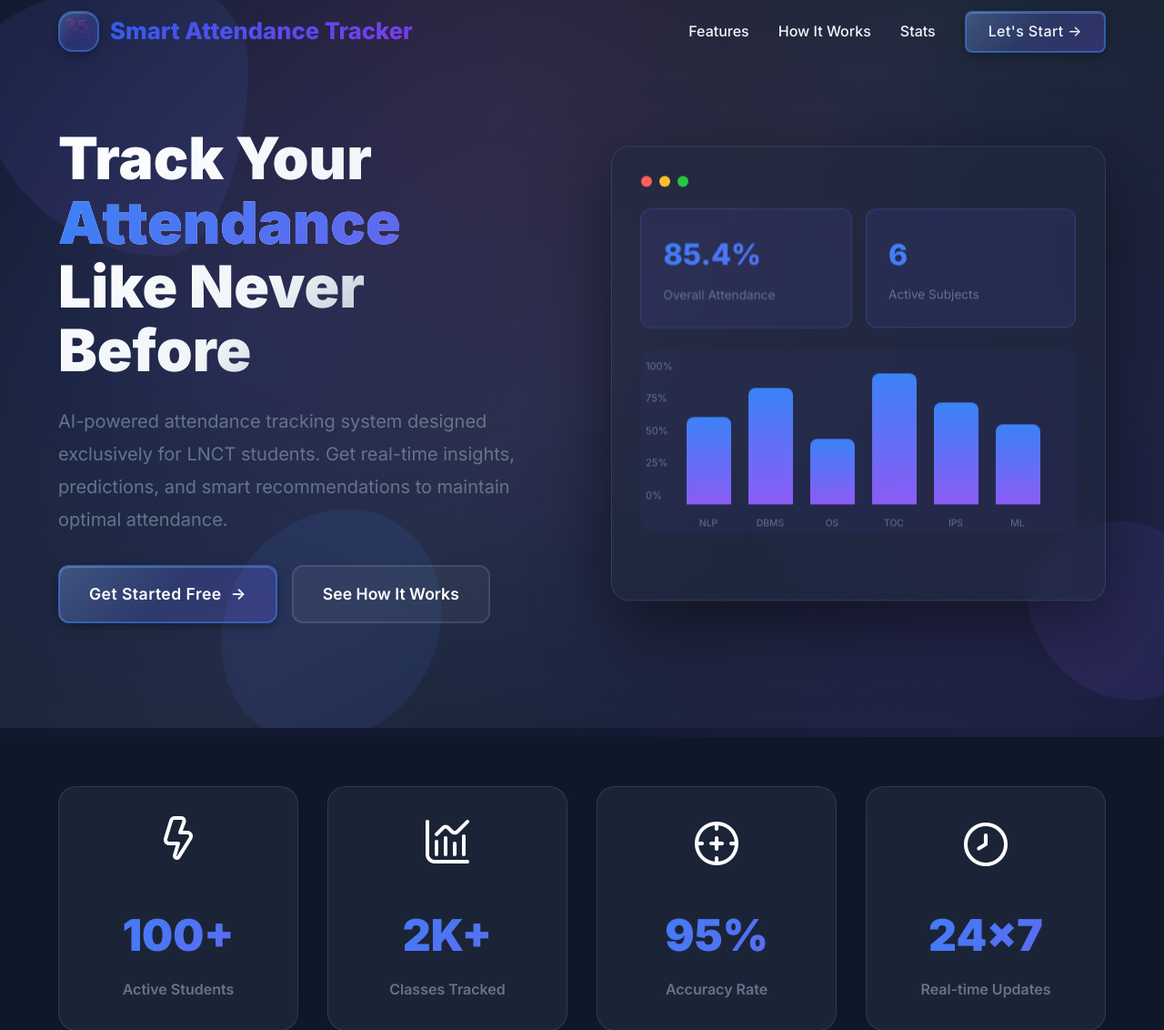
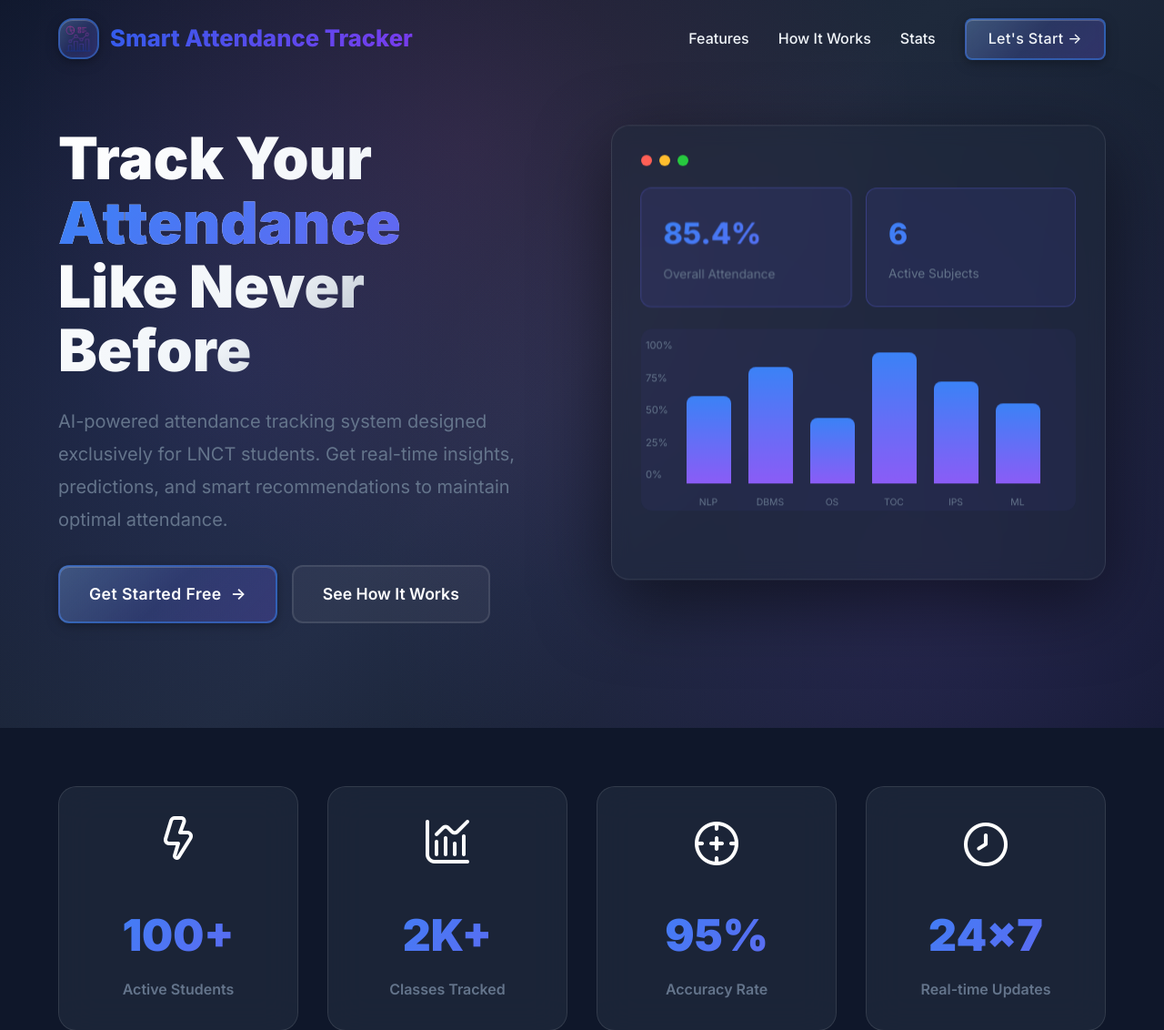
Before and after one commit to thekaushal01/Smart-Attendance-Tracker, a Flask app: page / in a window 1280 px wide. Shown: the top 1132 px of the page at 91% size. Run offline with Flask 3, Linux system fonts and the light colour scheme; some libraries are stand-ins or nearby versions.

Commit message:
Refine landing page styles and scripts for improved performance and clarity.

```diff
--- a/templates/frontend/landing.css
+++ b/templates/frontend/landing.css
@@ -31,7 +31,7 @@ body {
     min-height: 100vh;
 }
 
-/* ===== ANIMATED BACKGROUND ===== */
+/* Animated Background — the fixed dark gradient behind everything, gives the page that deep space feel */
 .animated-bg {
     position: fixed;
     top: 0;
@@ -53,94 +53,31 @@ body {
         radial-gradient(circle at 20% 50%, rgba(99, 102, 241, 0.15) 0%, transparent 50%),
         radial-gradient(circle at 80% 80%, rgba(139, 92, 246, 0.15) 0%, transparent 50%),
         radial-gradient(circle at 40% 20%, rgba(236, 72, 153, 0.1) 0%, transparent 50%);
-    animation: bgShift 20s ease infinite;
 }
 
-@keyframes bgShift {
-    0%, 100% { transform: translate(0, 0) scale(1); }
-    33% { transform: translate(50px, -30px) scale(1.1); }
-    66% { transform: translate(-30px, 50px) scale(0.95); }
-}
-
-.floating-shapes {
-    position: absolute;
-    width: 100%;
-    height: 100%;
-    overflow: hidden;
-    pointer-events: none;
-}
-
-.shape {
-    position: absolute;
-    opacity: 0.1;
-    animation: float 20s infinite ease-in-out;
-}
-
-.shape:nth-child(1) {
-    width: 300px;
-    height: 300px;
-    background: linear-gradient(135deg, var(--primary), var(--secondary));
-    border-radius: 30% 70% 70% 30% / 30% 30% 70% 70%;
-    top: 10%;
-    left: -10%;
-    animation-delay: 0s;
-    animation-duration: 25s;
-}
-
-.shape:nth-child(2) {
-    width: 200px;
-    height: 200px;
-    background: linear-gradient(135deg, var(--secondary), var(--accent));
-    border-radius: 63% 37% 54% 46% / 55% 48% 52% 45%;
-    top: 60%;
-    right: -5%;
-    animation-delay: -7s;
-    animation-duration: 20s;
-}
-
-.shape:nth-child(3) {
-    width: 250px;
-    height: 250px;
-    background: linear-gradient(135deg, var(--accent), var(--primary));
-    border-radius: 41% 59% 41% 59% / 41% 59% 41% 59%;
-    bottom: 10%;
-    left: 20%;
-    animation-delay: -14s;
-    animation-duration: 30s;
-}
-
-@keyframes float {
-    0%, 100% {
-        transform: translate(0, 0) rotate(0deg);
-    }
-    25% {
-        transform: translate(100px, -100px) rotate(90deg);
-    }
-    50% {
-        transform: translate(200px, 50px) rotate(180deg);
-    }
-    75% {
-        transform: translate(-50px, 100px) rotate(270deg);
-    }
-}
-
-/* ===== NAVIGATION ===== */
+/* Navigation — fixed top navbar that turns into a floating glass pill once you start scrolling */
 nav {
     position: fixed;
     top: 0;
     left: 0;
     right: 0;
     z-index: 1000;
-    padding: 0.75rem 5%;
-    transition: all 0.3s ease;
+    padding: 1.25rem 5%;
+    transition: padding 0.35s ease;
     background: transparent;
 }
 
 nav.scrolled {
-    background: rgba(15, 23, 42, 0.98);
-    backdrop-filter: blur(20px) saturate(180%);
-    box-shadow: 0 4px 30px rgba(0, 0, 0, 0.5);
-    border-bottom: 1px solid rgba(99, 102, 241, 0.2);
+    padding: 0.75rem 3%;
+}
+
+nav.scrolled .logo-icon {
+    width: clamp(2rem, 5vw, 2.375rem);
+    height: clamp(2rem, 5vw, 2.375rem);
+}
+
+nav.scrolled .logo {
+    font-size: clamp(0.9rem, 3.5vw, 1.35rem);
 }
 
 .nav-container {
@@ -150,6 +87,27 @@ nav.scrolled {
     justify-content: space-between;
     align-items: center;
     position: relative;
+    border-radius: 0;
+    padding: 0;
+    background: transparent;
+    transition:
+        background 0.35s ease,
+        box-shadow 0.35s ease,
+        border-radius 0.35s ease,
+        padding 0.35s ease,
+        max-width 0.35s ease,
+        border-color 0.35s ease;
+    will-change: background, border-radius;
+}
+
+nav.scrolled .nav-container {
+    background: rgba(15, 23, 42, 0.75);
+    backdrop-filter: blur(20px) saturate(180%);
+    -webkit-backdrop-filter: blur(20px) saturate(180%);
+    box-shadow: 0 8px 32px rgba(0, 0, 0, 0.4), 0 0 0 1px rgba(99, 102, 241, 0.2);
+    border-radius: 1rem;
+    padding: 0.5rem 1.5rem;
+    max-width: 960px;
 }
 
 .logo {
@@ -164,7 +122,7 @@ nav.scrolled {
     background-clip: text;
     text-decoration: none;
     z-index: 1001;
-    transition: all 0.3s ease;
+    transition: font-size 0.35s ease, transform 0.3s ease;
     position: relative;
 }
 
@@ -189,15 +147,13 @@ nav.scrolled {
     padding: 0.375rem;
     position: relative;
     flex-shrink: 0;
-    transition: all 0.4s cubic-bezier(0.4, 0, 0.2, 1);
+    transition: width 0.35s ease, height 0.35s ease, transform 0.4s cubic-bezier(0.4, 0, 0.2, 1), box-shadow 0.3s ease;
     border: 2px solid rgba(59, 130, 246, 0.5);
     box-shadow:
         0 0.125rem 0.5rem rgba(0, 0, 0, 0.2),
         0 0.25rem 1rem rgba(0, 0, 0, 0.15),
         inset 0 1px 0 rgba(255, 255, 255, 0.2);
 }
-
-
 
 .logo-icon::after {
     content: '';
@@ -295,9 +251,7 @@ nav.scrolled {
     width: 100%;
 }
 
-
-
-/* ===== HERO SECTION ===== */
+/* Hero Section — the big first thing you see when you land on the page, headline + mockup side by side */
 .hero {
     min-height: 100vh;
     display: flex;
@@ -313,7 +267,7 @@ nav.scrolled {
     display: grid;
     grid-template-columns: 1fr;
     gap: clamp(2rem, 5vw, 4rem);
-    align-items: center;
+    align-items: start;
 }
 
 .hero-text {
@@ -340,10 +294,6 @@ nav.scrolled {
         opacity: 1;
         transform: translateY(0);
     }
-}
-
-.hero-badge {
-    display: none;
 }
 
 h1 {
@@ -456,8 +406,6 @@ h1 {
     transform: translateY(0) scale(0.98);
 }
 
-
-
 .btn-secondary {
     background: rgba(255, 255, 255, 0.05);
     color: var(--white);
@@ -487,9 +435,11 @@ h1 {
     width: 60%;
 }
 
-/* ===== HERO VISUAL ===== */
+/* Hero Visual — the dashboard mockup card on the right side, stays sticky as you scroll down */
 .hero-visual {
-    position: relative;
+    position: sticky;
+    top: 6rem;
+    align-self: start;
     animation: fadeInRight 1s ease-out;
 }
 
@@ -653,7 +603,7 @@ h1 {
     }
 }
 
-/* ===== STATS SECTION ===== */
+/* Stats Section — the four quick-glance numbers that show how many students, classes, and uptime we have */
 .stats-section {
     padding: clamp(3rem, 8vw, 4rem) 5%;
     position: relative;
@@ -696,8 +646,6 @@ h1 {
     }
 }
 
-
-
 .stat-icon {
     font-size: clamp(2rem, 4vw, 3rem);
     margin-bottom: clamp(0.75rem, 2vw, 1rem);
@@ -731,7 +679,7 @@ h1 {
     font-size: clamp(0.875rem, 2vw, 1rem);
 }
 
-/* ===== FEATURES SECTION (STACKING CARDS) ===== */
+/* Features Section — stacking cards that each highlight one core feature of the app */
 .features-section {
     padding: clamp(4rem, 10vw, 6rem) 5%;
     position: relative;
@@ -854,7 +802,7 @@ h1 {
     line-height: 1.8;
 }
 
-/* ===== HOW IT WORKS ===== */
+/* How It Works — three simple steps walking the user through login, fetch, and insights */
 .how-it-works {
     padding: clamp(4rem, 10vw, 6rem) 5%;
     background: rgba(30, 41, 59, 0.3);
@@ -940,7 +888,7 @@ h1 {
     line-height: 1.8;
 }
 
-/* ===== CTA SECTION ===== */
+/* CTA Section — the final push to get the user to actually click and open the app */
 .cta-section {
     padding: clamp(4rem, 12vw, 8rem) 5%;
     text-align: center;
@@ -996,7 +944,7 @@ h1 {
     margin-bottom: clamp(1.5rem, 3vw, 2rem);
 }
 
-/* ===== FOOTER ===== */
+/* Footer — just the links and copyright line at the very bottom, nothing fancy */
 footer {
     padding: clamp(2rem, 5vw, 3rem) 5%;
     border-top: 1px solid rgba(255, 255, 255, 0.1);
@@ -1031,7 +979,7 @@ footer {
     font-size: clamp(0.8rem, 1.5vw, 0.9rem);
 }
 
-/* ===== SCROLL ANIMATIONS ===== */
+/* Scroll Animations — elements start hidden and fade in once they enter the viewport */
 .reveal {
     opacity: 0;
     transform: translateY(50px);
@@ -1043,7 +991,7 @@ footer {
     transform: translateY(0);
 }
 
-/* ===== RESPONSIVE - MOBILE FIRST ===== */
+/* Responsive - Mobile First — layout adjustments for every screen size, starting from the smallest */
 @media (max-width: 480px) {
     :root {
         font-size: 14px;
@@ -1223,6 +1171,9 @@ footer {
 
     .hero-visual {
         order: -1;
+        position: relative;
+        top: auto;
+        align-self: auto;
     }
 
     .step::after {
@@ -1271,7 +1222,7 @@ footer {
     }
 }
 
-/* Accessibility: Reduced motion support */
+/* Accessibility — tones down all animations for users who prefer reduced motion */
 @media (prefers-reduced-motion: reduce) {
     *,
     *::before,
@@ -1297,8 +1248,6 @@ footer {
         transform: none;
     }
 
-    .shape,
-    .animated-bg::before,
     .stat-icon,
     .dashboard-mockup,
     .chart-bar {
@@ -1315,7 +1264,7 @@ footer {
     }
 }
 
-/* Mobile optimization for logo */
+/* Logo on small screens — tightens the gap so the logo fits comfortably on tiny phones */
 @media (max-width: 480px) {
     .logo {
         gap: 0.5rem;
@@ -1390,15 +1339,3 @@ footer {
         max-width: 90rem;
     }
 }
-
-/* ===== LOADING ANIMATIONS ===== */
-@keyframes shimmer {
-    0% { background-position: -1000px 0; }
-    100% { background-position: 1000px 0; }
-}
-
-.loading {
-    animation: shimmer 2s infinite linear;
-    background: linear-gradient(90deg, rgba(255,255,255,0.05) 0%, rgba(255,255,255,0.1) 50%, rgba(255,255,255,0.05) 100%);
-    background-size: 1000px 100%;
-}
--- a/templates/frontend/landing.html
+++ b/templates/frontend/landing.html
@@ -12,13 +12,7 @@
     <link rel="stylesheet" href="landing.css">
 </head>
 <body>
-    <div class="animated-bg">
-        <div class="floating-shapes">
-            <div class="shape"></div>
-            <div class="shape"></div>
-            <div class="shape"></div>
-        </div>
-    </div>
+    <div class="animated-bg"></div>
 
     <!-- Navigation -->
     <nav id="navbar">
--- a/templates/frontend/landing.js
+++ b/templates/frontend/landing.js
@@ -22,7 +22,7 @@ window.addEventListener('scroll', () => {
     } else {
         navbar.classList.remove('scrolled');
     }
-});
+}, { passive: true });
 
 // Intersection Observer for scroll animations
 const observerOptions = {
@@ -58,15 +58,6 @@ document.querySelectorAll('a[href^="#"]').forEach(anchor => {
             }
         }
     });
-});
-
-// Parallax effect for hero visual
-window.addEventListener('scroll', () => {
-    const scrolled = window.pageYOffset;
-    const heroVisual = document.querySelector('.hero-visual');
-    if (heroVisual) {
-        heroVisual.style.transform = `translateY(${scrolled * 0.3}px)`;
-    }
 });
 
 // Counter animation for stats
```
